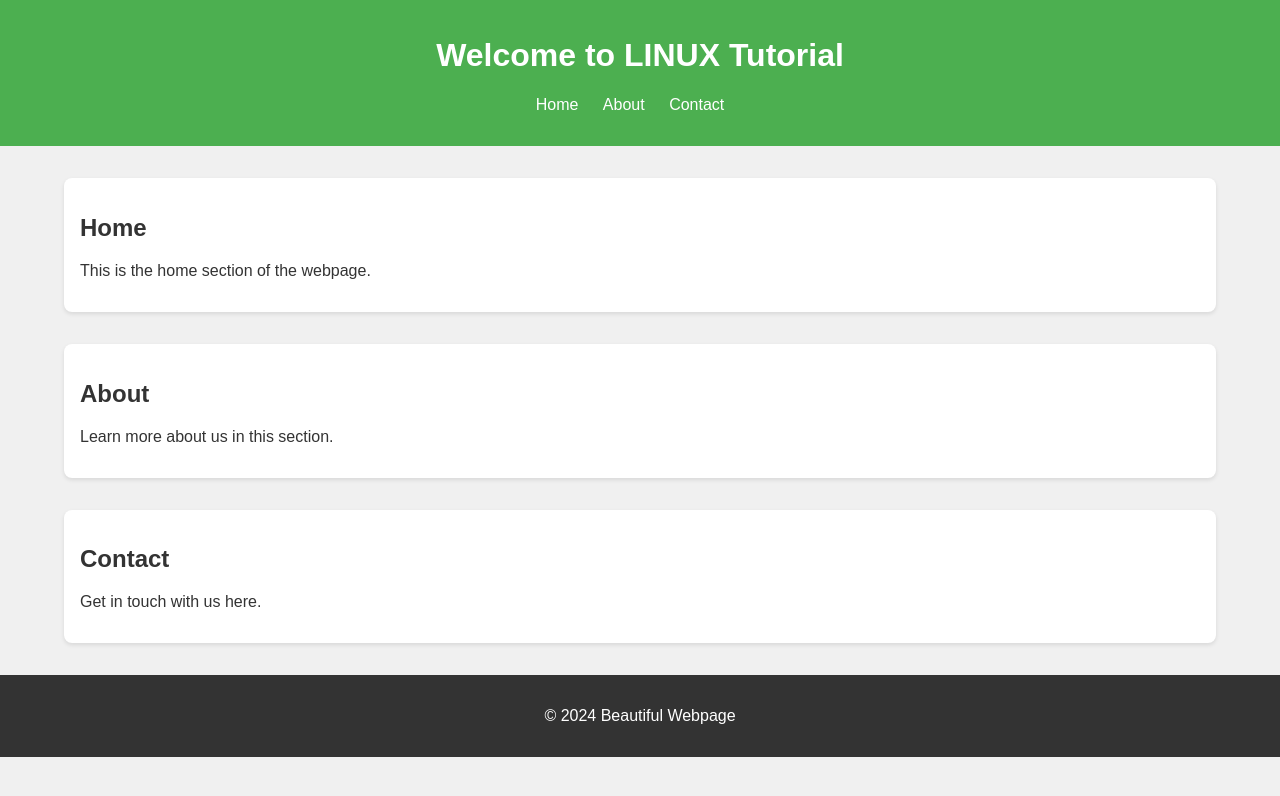
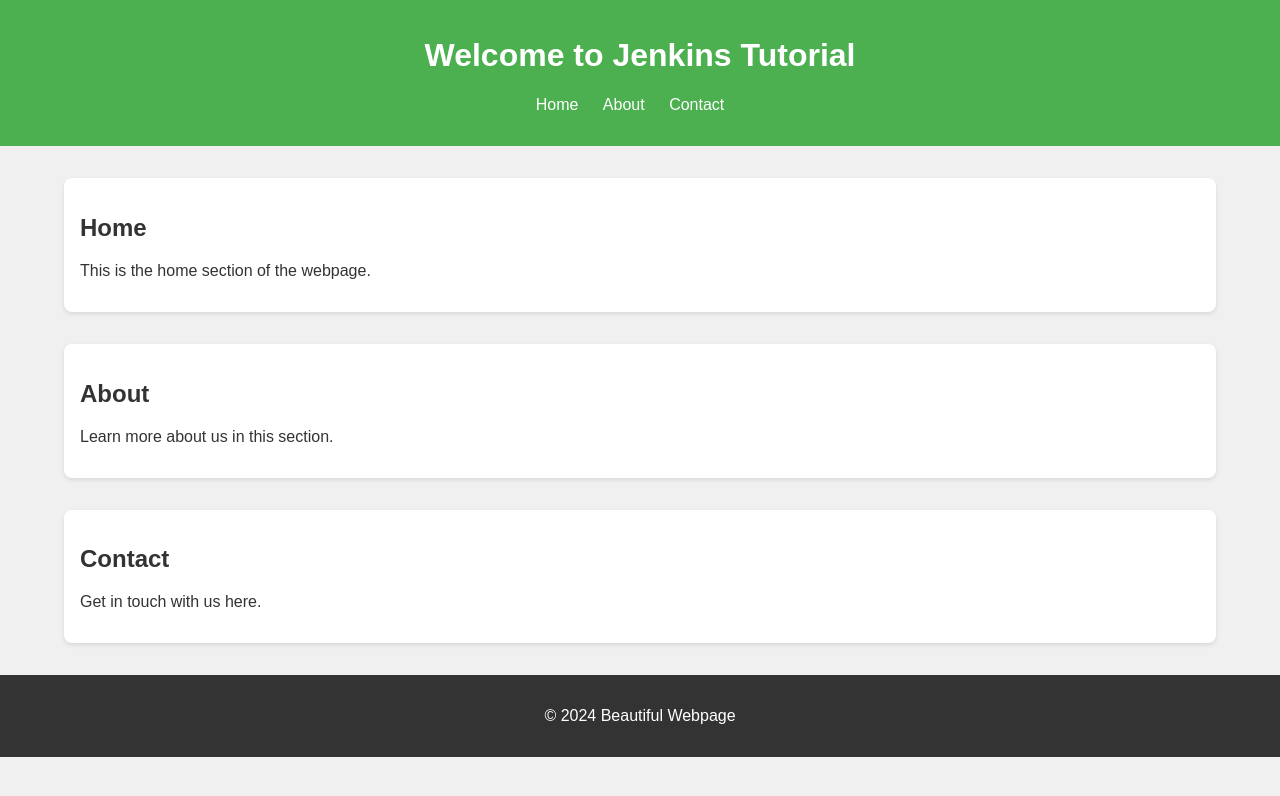
Before and after one commit to Mygit1515/python_code, a plain HTML site: page index.html in a window 1280 px wide. Drawn offline with Linux system fonts and the light colour scheme.

Commit message:
Update index.html

```diff
--- a/index.html
+++ b/index.html
@@ -51,7 +51,7 @@
 </head>
 <body>
     <header>
-        <h1>Welcome to LINUX Tutorial</h1>
+        <h1>Welcome to Jenkins Tutorial</h1>
         <nav>
             <ul>
                 <li><a href="#home">Home</a></li>
```
